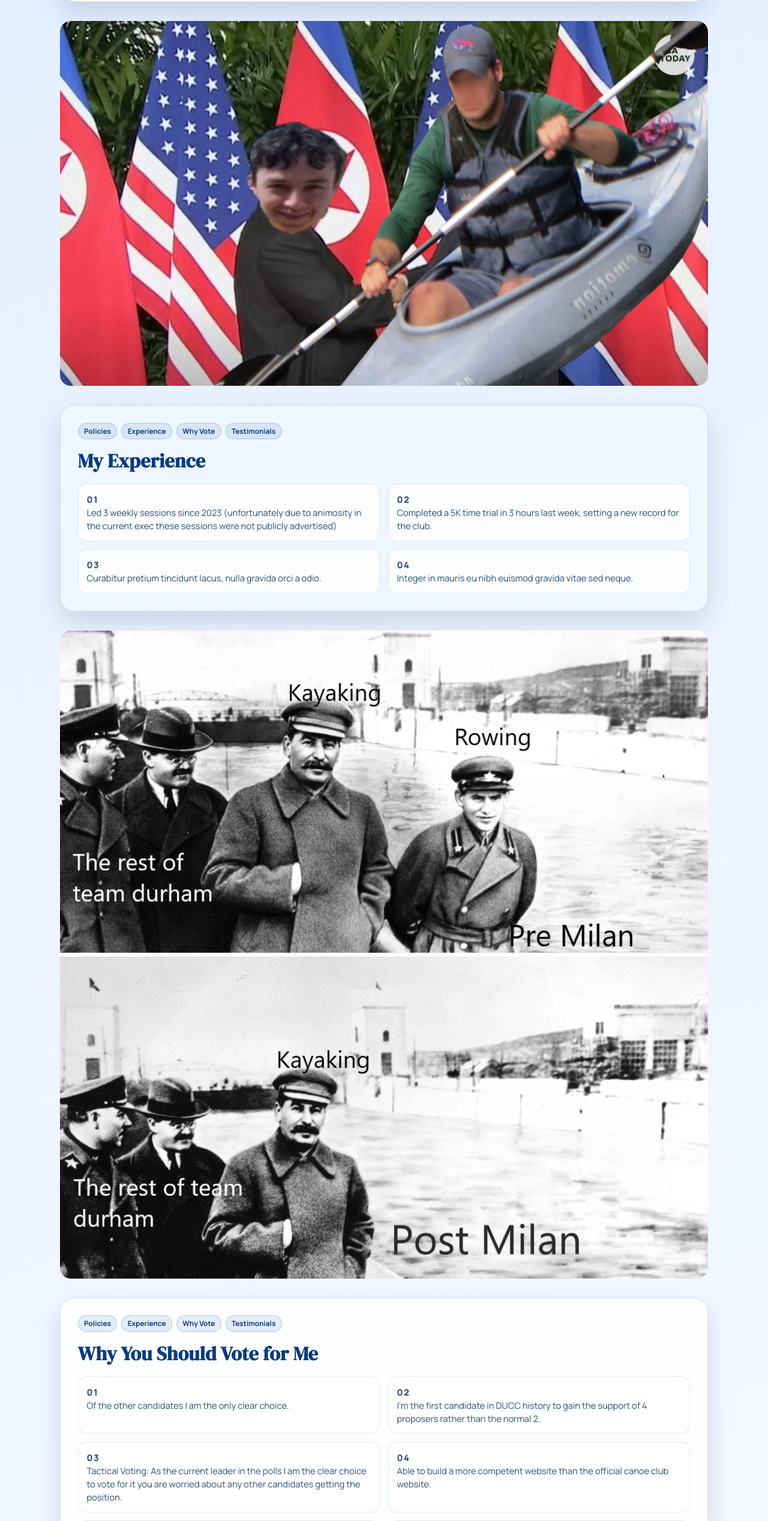
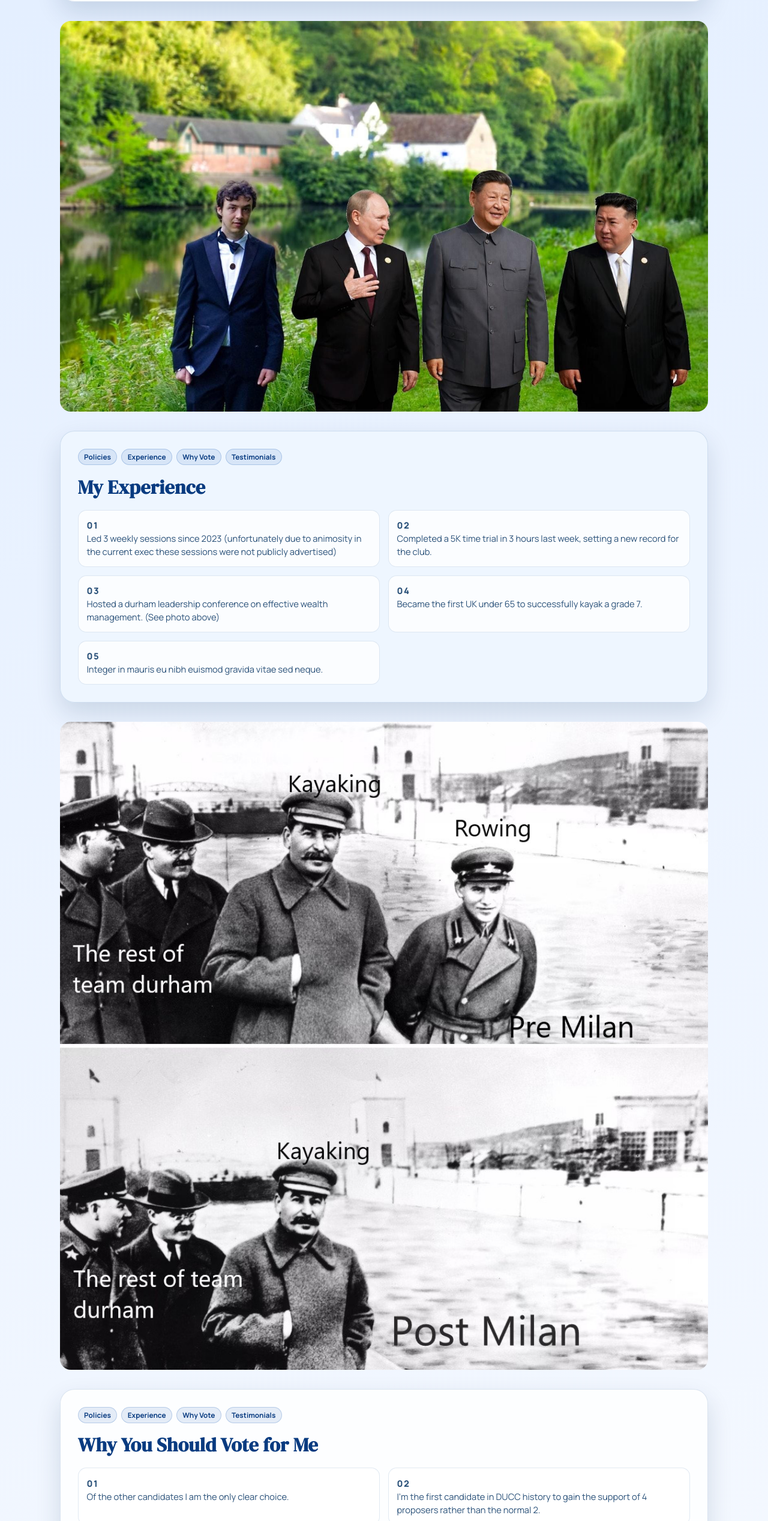
Before and after one commit to EnegoComley/MilanForCaptainWebsite, a React (Vite) app: page / in a window 1280 px wide. Shown: the part 3097-5632 px from the top of the page at 60% size. Built offline with nearby package versions, Linux system fonts and the light colour scheme.

Commit message:
Added Leadership Conference

```diff
--- a/src/data/sectionPoints.js
+++ b/src/data/sectionPoints.js
@@ -75,11 +75,12 @@ export const campaignSections = [
   {
     id: "experience",
     title: "My Experience",
-    image: "/images/image2.jpg",
+    image: "/images/image2.jpeg",
     points: [
       "Led 3 weekly sessions since 2023 (unfortunately due to animosity in the current exec these sessions were not publicly advertised)",
       "Completed a 5K time trial in 3 hours last week, setting a new record for the club.",
-      "Curabitur pretium tincidunt lacus, nulla gravida orci a odio.",
+      "Hosted a durham leadership conference on effective wealth management. (See photo above)",
+      "Became the first UK under 65 to successfully kayak a grade 7.",
       "Integer in mauris eu nibh euismod gravida vitae sed neque."
     ]
   },
@@ -91,7 +92,6 @@ export const campaignSections = [
       "Of the other candidates I am the only clear choice.",
       "I'm the first candidate in DUCC history to gain the support of 4 proposers rather than the normal 2.",
       "Tactical Voting: As the current leader in the polls I am the clear choice to vote for it you are worried about any other candidates getting the position.",
-      "Able to build a more competent website than the official canoe club website.",
       "In Greek mythology, Cassandra was a Trojan princess cursed by Apollo to always speak true prophecies that no one would believe. Her name has become a common term for someone whose accurate warnings or predictions are consistently dismissed or ignored.",
       "Only candidate to have run for canoe club President and won 3 times in a row.",
       "Aenean ultricies mi vitae est mauris placerat eleifend leo."
```
Also changed, not shown: public/images/image2.jpeg (added), public/images/image2.jpg (deleted), public/manifesto.txt (deleted).
